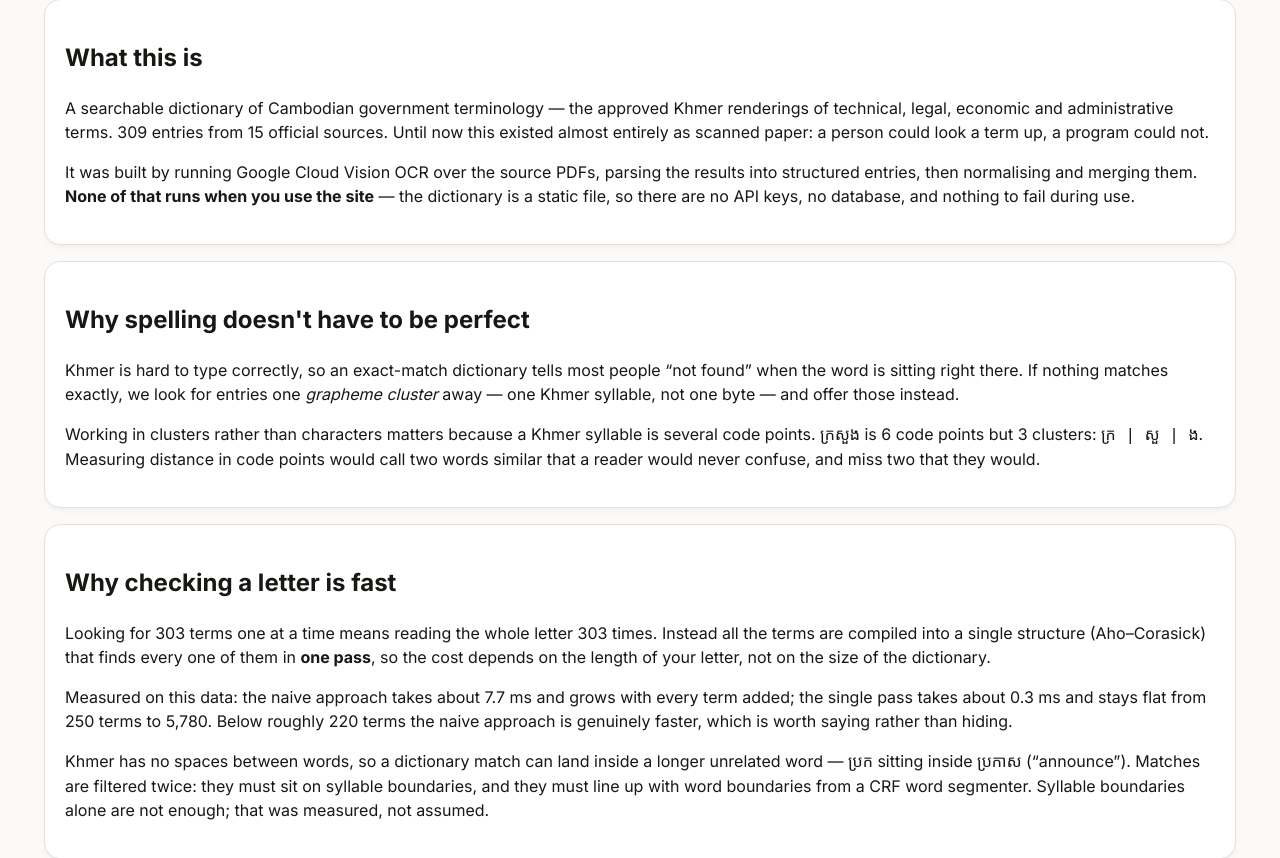
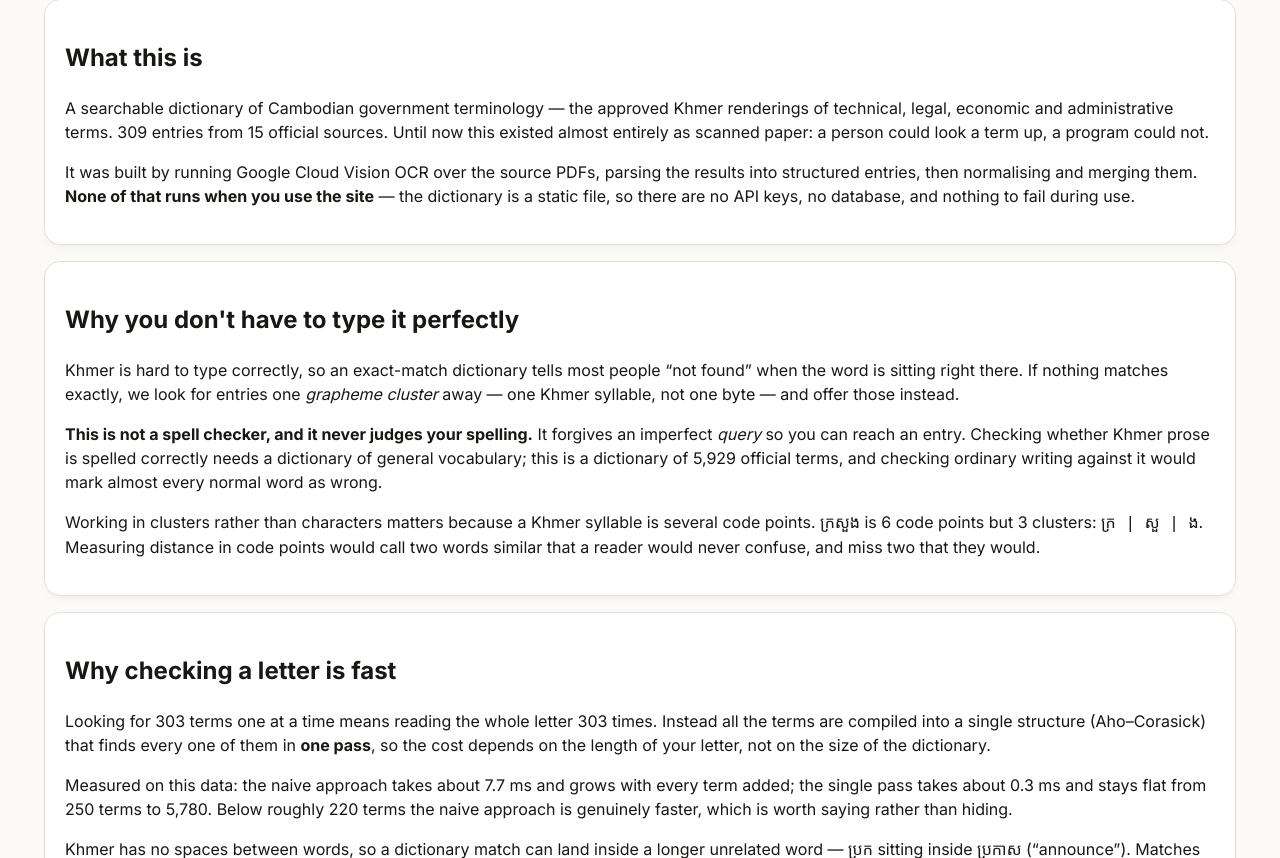
Before and after one commit to pr0meth4us/khmer-lexicon, a Flask app: page /how in a window 1280 px wide. Shown: the part 206-1064 px from the top of the page. Run offline with Flask 3, Linux system fonts and the light colour scheme; some web fonts are replaced.

Commit message:
docs(web): stop implying this is a spell checker
It is not one and must not read as one. Three places implied otherwise:

  - /api and the api.py docstring listed 'spellcheckers' first among the tools
    that could consume this API. True of a downstream consumer, but as the
    opening example it invites the reader to assume the site does it. Replaced
    with keyboards, translation memories and editors.
  - /how was headed 'Why spelling doesn't have to be perfect', which describes
    tolerant search INPUT but reads as a claim about checking documents. Now
    'Why you don't have to type it perfectly'.

/how also states the limit outright: this forgives an imperfect query so you
can reach an entry, and never judges your spelling. Checking Khmer prose needs a
dictionary of general vocabulary; this holds 5,929 official terms, and checking
ordinary writing against it would mark almost every normal word as wrong.

What the tool does is unchanged: find known official terms in a draft, suggest
approved Khmer for English loanwords, flag non-Khmer characters.

```diff
--- a/web/api.py
+++ b/web/api.py
@@ -2,7 +2,7 @@
 
 Why this exists at all: fifteen government documents that existed only as paper
 are now machine-readable. A website makes that readable by people; an API makes
-it usable by every other Khmer-language tool — spellcheckers, keyboards,
+it usable by every other Khmer-language tool — keyboards,
 translation memories, government CMSes. That is the difference between a demo
 and a piece of infrastructure.
 
--- a/web/templates/api.html
+++ b/web/templates/api.html
@@ -10,8 +10,8 @@
     from 15 published sources, as JSON. No key, no account, CORS open to any
     origin. Read-only.</p>
     <p>This exists because a website makes the data readable by people, and an
-    API makes it usable by every other Khmer-language tool — spellcheckers,
-    keyboards, translation memories, government systems. If you build something
+    API makes it usable by every other Khmer-language tool —
+    keyboards, translation memories, editors, government systems. If you build something
     with it, attribution to the source ministries is requested.</p>
     <p><b>Base URL</b> <code>/api/v1</code></p>
   </div>
--- a/web/templates/how.html
+++ b/web/templates/how.html
@@ -19,11 +19,17 @@
   </div>
 
   <div class="card">
-    <h2>Why spelling doesn't have to be perfect</h2>
+    <h2>Why you don't have to type it perfectly</h2>
     <p>Khmer is hard to type correctly, so an exact-match dictionary tells most
     people “not found” when the word is sitting right there. If nothing matches
     exactly, we look for entries one <i>grapheme cluster</i> away — one Khmer
     syllable, not one byte — and offer those instead.</p>
+
+    <p><b>This is not a spell checker, and it never judges your spelling.</b> It
+    forgives an imperfect <i>query</i> so you can reach an entry. Checking whether
+    Khmer prose is spelled correctly needs a dictionary of general vocabulary;
+    this is a dictionary of 5,929 official terms, and checking ordinary writing
+    against it would mark almost every normal word as wrong.</p>
     <p>Working in clusters rather than characters matters because a Khmer
     syllable is several code points. <code>ក្រសួង</code> is 6 code points but 3
     clusters: <code>ក្រ | សួ | ង</code>. Measuring distance in code points would
```
